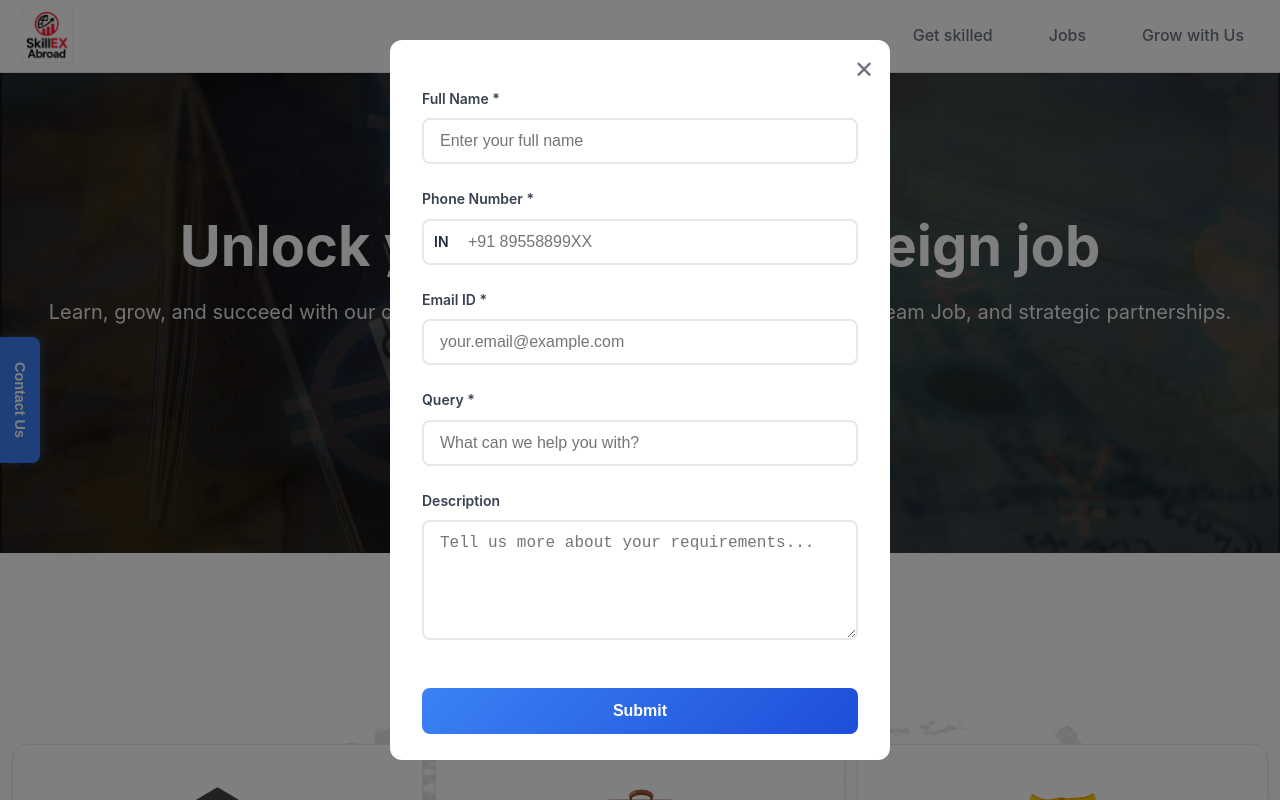
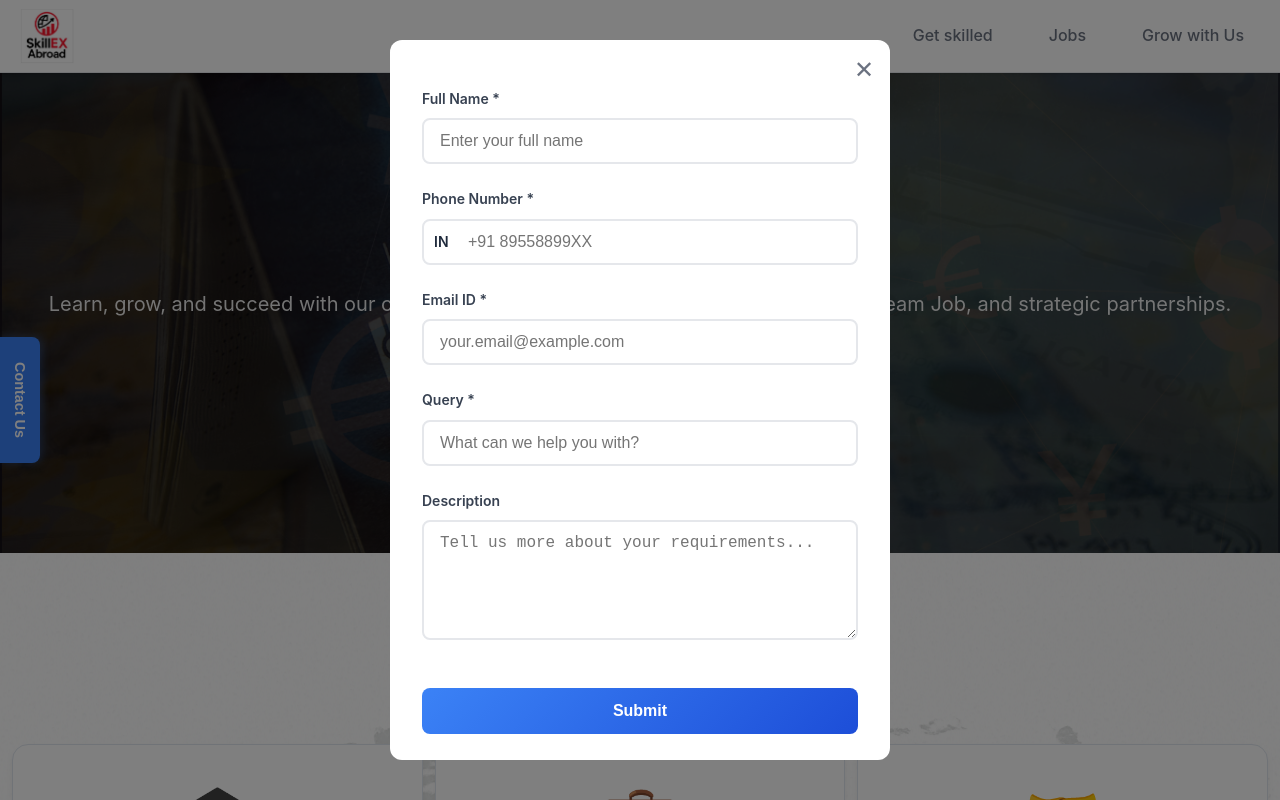
Before and after one commit to ashu9351/SkillX, a React (Vite) app: page / in a window 1280 px wide. Both pictures are taken after a click on the button "Contact Us". Shown: the top 800 px of the page. Built offline with nearby package versions, Linux system fonts and the light colour scheme.

Commit message:
added typewriter effect and animations

```diff
--- a/src/index.css
+++ b/src/index.css
@@ -226,6 +226,38 @@ body {
   font-weight: bold;
   margin-bottom: 1rem;
   line-height: 1.2;
+
+  @media (min-width: 768px) {
+    overflow: hidden; /* Ensures the content is not revealed until the animation */
+    border-right: 0.15em solid white; /* The typwriter cursor */
+    white-space: nowrap; /* Keeps the content on a single line */
+    margin: 0 auto; /* Gives that scrolling effect as the typing happens */
+    letter-spacing: 0.1em; /* Adjust as needed */
+    animation: typing 5s steps(40, end), blink-caret 1s step-end infinite;
+  }
+}
+/* The typing effect */
+@keyframes typing {
+  from {
+    width: 0;
+  }
+  to {
+    width: 100%;
+  }
+}
+
+/* The typewriter cursor effect */
+@keyframes blink-caret {
+  from,
+  0% {
+    border-color: transparent;
+  }
+  50% {
+    border-color: transparent;
+  }
+  to {
+    border-color: transparent;
+  }
 }
 
 .hero-section p {
@@ -301,12 +333,6 @@ body {
   padding: 30px 12px;
 }
 
-/* Course Items Grid - Fixed width for consistent card sizes */
-.services-grid.course-items {
-  grid-template-columns: repeat(auto-fill, 280px);
-  justify-content: center;
-  padding: 30px 12px;
-}
 .accordion-trigger .accordion-button {
   display: flex;
   align-items: center;
@@ -343,13 +369,44 @@ body {
   justify-content: center;
   margin-top: 12px;
 }
+
+.accordion-content {
+  overflow: hidden;
+}
+.accordion-content[data-state="open"] {
+  animation: slideDown 400ms ease-out;
+}
+.accordion-content[data-state="closed"] {
+  animation: slideUp 400ms ease-out;
+}
+
+@keyframes slideDown {
+  from {
+    height: 0;
+  }
+  to {
+    height: var(--radix-accordion-content-height);
+  }
+}
+
+@keyframes slideUp {
+  from {
+    height: var(--radix-accordion-content-height);
+  }
+  to {
+    height: 0;
+  }
+}
+
 .accordion-trigger .accordion-chevron {
   transition: transform 300ms;
   float: right;
 }
+
 .accordion-trigger[data-state="open"] > .accordion-button > .accordion-chevron {
   transform: rotate(180deg);
 }
+
 .card {
   background: white;
   border-radius: 16px;
--- a/src/pages/Courses.jsx
+++ b/src/pages/Courses.jsx
@@ -75,7 +75,7 @@ const Courses = () => {
                   </div>
                 </AccordionTrigger>
               </AccordionHeader>
-              <AccordionContent>
+              <AccordionContent className="accordion-content">
                 <CardGrid
                   items={(cat.courses || []).map((title, idx) => ({
                     id: `${cat.id}-${idx}`,
--- a/src/pages/Home.jsx
+++ b/src/pages/Home.jsx
@@ -1,42 +1,43 @@
-import { useState } from 'react'
-import { Link } from 'react-router-dom'
-import ContactForm from '../components/ContactForm'
+import { useState } from "react";
+import { Link } from "react-router-dom";
+import ContactForm from "../components/ContactForm";
 
 const Home = () => {
-  const [showContactPopup, setShowContactPopup] = useState(false)
+  const [showContactPopup, setShowContactPopup] = useState(false);
 
   const services = [
     {
       title: "Acquire Skills",
-      description: "Master in-demand skills with our comprehensive certification programs and expert-led courses.",
+      description:
+        "Master in-demand skills with our comprehensive certification programs and expert-led courses.",
       icon: "🎓",
-      link: "/courses"
+      link: "/courses",
     },
     {
       title: "Get Dream Job",
-      description: "Find your dream job with leading companies across various industries and domains.",
+      description:
+        "Find your dream job with leading companies across various industries and domains.",
       icon: "💼",
-      link: "/jobs"
+      link: "/jobs",
     },
     {
       title: "Grow with Us",
-      description: "Join our network of partners and grow your business with our platform.",
+      description:
+        "Join our network of partners and grow your business with our platform.",
       icon: "🤝",
-      link: "/partner"
-    }
-  ]
+      link: "/partner",
+    },
+  ];
 
   return (
     <div>
       {/* Hero Section */}
       <section className="hero-section">
         <div className="hero-container">
-          <h1>
-            Unlock your doors to a foreign job
-          </h1>
+          <h1>Unlock your doors to a foreign job</h1>
           <p>
-            Learn, grow, and succeed with our comprehensive platform for skill development,
-            Get Dream Job, and strategic partnerships.
+            Learn, grow, and succeed with our comprehensive platform for skill
+            development, Get Dream Job, and strategic partnerships.
           </p>
           <div className="hero-buttons">
             <Link to="/courses" className="hero-button primary">
@@ -48,30 +49,18 @@ const Home = () => {
           </div>
         </div>
       </section>
-      {/* <div class="scroll-container">
-         <div class="header">Get jobs in </div>
-         <div style="si">🇦🇺<div><p>Australia</p></div></div>
-      </div> */}
 
       {/* Services Grid */}
-      <section className="container" style={{ padding: '4rem 0' }}>
+      <section className="container" style={{ padding: "4rem 0" }}>
         <div className="page-header">
-          <h2 className="page-title">
-            Our Services
-          </h2>
+          <h2 className="page-title">Our Services</h2>
         </div>
         <div className="services-grid">
           {services.map((service, index) => (
             <div key={index} className="card">
-              <div className="card-icon">
-                {service.icon}
-              </div>
-              <h3 className="card-title">
-                {service.title}
-              </h3>
-              <p className="card-description">
-                {service.description}
-              </p>
+              <div className="card-icon">{service.icon}</div>
+              <h3 className="card-title">{service.title}</h3>
+              <p className="card-description">{service.description}</p>
               <Link to={service.link} className="card-button">
                 Learn More
               </Link>
@@ -84,31 +73,31 @@ const Home = () => {
       <button
         onClick={() => setShowContactPopup(true)}
         style={{
-          position: 'fixed',
-          left: '0',
-          top: '50%',
-          transform: 'translateY(-50%)',
-          backgroundColor: '#3b82f6',
-          color: 'white',
-          border: 'none',
-          borderRadius: '0 8px 8px 0',
-          padding: '25px 12px',
-          fontSize: '0.9rem',
-          fontWeight: '600',
-          cursor: 'pointer',
-          boxShadow: '2px 0 8px rgba(59, 130, 246, 0.3)',
+          position: "fixed",
+          left: "0",
+          top: "50%",
+          transform: "translateY(-50%)",
+          backgroundColor: "#3b82f6",
+          color: "white",
+          border: "none",
+          borderRadius: "0 8px 8px 0",
+          padding: "25px 12px",
+          fontSize: "0.9rem",
+          fontWeight: "600",
+          cursor: "pointer",
+          boxShadow: "2px 0 8px rgba(59, 130, 246, 0.3)",
           zIndex: 1000,
-          transition: 'all 0.3s ease',
-          writingMode: 'vertical-rl',
-          textOrientation: 'mixed'
+          transition: "all 0.3s ease",
+          writingMode: "vertical-rl",
+          textOrientation: "mixed",
         }}
         onMouseEnter={(e) => {
-          e.target.style.backgroundColor = '#2563eb'
-          e.target.style.left = '5px'
+          e.target.style.backgroundColor = "#2563eb";
+          e.target.style.left = "5px";
         }}
         onMouseLeave={(e) => {
-          e.target.style.backgroundColor = '#3b82f6'
-          e.target.style.left = '0'
+          e.target.style.backgroundColor = "#3b82f6";
+          e.target.style.left = "0";
         }}
       >
         Contact Us
@@ -116,49 +105,55 @@ const Home = () => {
 
       {/* Contact Form Popup */}
       {showContactPopup && (
-        <div style={{
-          position: 'fixed',
-          top: 0,
-          left: 0,
-          right: 0,
-          bottom: 0,
-          backgroundColor: 'rgba(0, 0, 0, 0.5)',
-          display: 'flex',
-          alignItems: 'center',
-          justifyContent: 'center',
-          zIndex: 2000
-        }}>
-          <div style={{
-            backgroundColor: 'white',
-            borderRadius: '12px',
-            padding: '2rem',
-            maxWidth: '500px',
-            width: '90%',
-            maxHeight: '90vh',
-            overflowY: 'auto',
-            position: 'relative'
-          }}>
+        <div
+          style={{
+            position: "fixed",
+            top: 0,
+            left: 0,
+            right: 0,
+            bottom: 0,
+            backgroundColor: "rgba(0, 0, 0, 0.5)",
+            display: "flex",
+            alignItems: "center",
+            justifyContent: "center",
+            zIndex: 2000,
+          }}
+        >
+          <div
+            style={{
+              backgroundColor: "white",
+              borderRadius: "12px",
+              padding: "2rem",
+              maxWidth: "500px",
+              width: "90%",
+              maxHeight: "90vh",
+              overflowY: "auto",
+              position: "relative",
+            }}
+          >
             <button
               onClick={() => setShowContactPopup(false)}
               style={{
-                position: 'absolute',
-                top: '1rem',
-                right: '1rem',
-                backgroundColor: 'transparent',
-                border: 'none',
-                fontSize: '1.5rem',
-                cursor: 'pointer',
-                color: '#6b7280'
+                position: "absolute",
+                top: "1rem",
+                right: "1rem",
+                backgroundColor: "transparent",
+                border: "none",
+                fontSize: "1.5rem",
+                cursor: "pointer",
+                color: "#6b7280",
               }}
             >
               ✕
             </button>
-            <div style={{ marginTop: '1rem' }}>
-              <form onSubmit={(e) => {
-                e.preventDefault()
-                alert('Form submitted successfully!')
-                setShowContactPopup(false)
-              }}>
+            <div style={{ marginTop: "1rem" }}>
+              <form
+                onSubmit={(e) => {
+                  e.preventDefault();
+                  alert("Form submitted successfully!");
+                  setShowContactPopup(false);
+                }}
+              >
                 <div className="form-group">
                   <label htmlFor="fullName">Full Name *</label>
                   <input
@@ -220,7 +215,7 @@ const Home = () => {
         </div>
       )}
     </div>
-  )
-}
+  );
+};
 
-export default Home
+export default Home;
```
